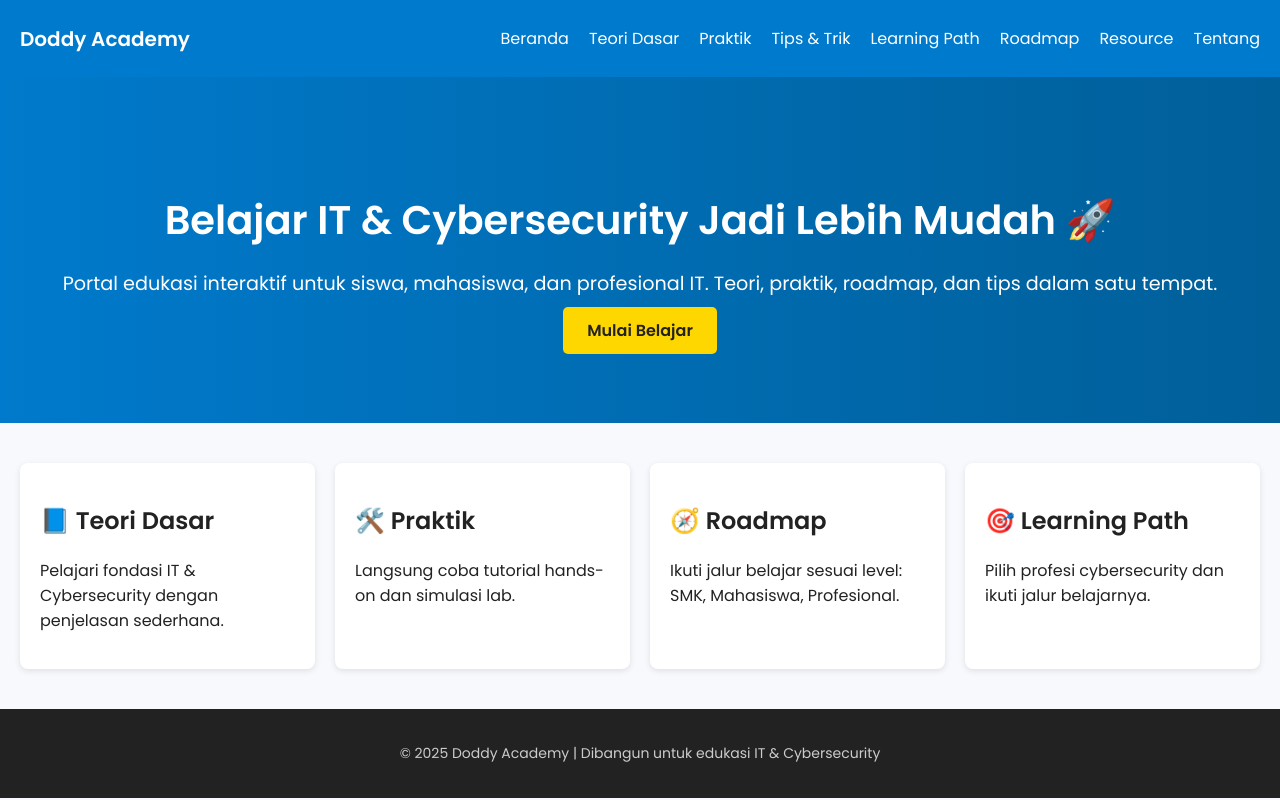
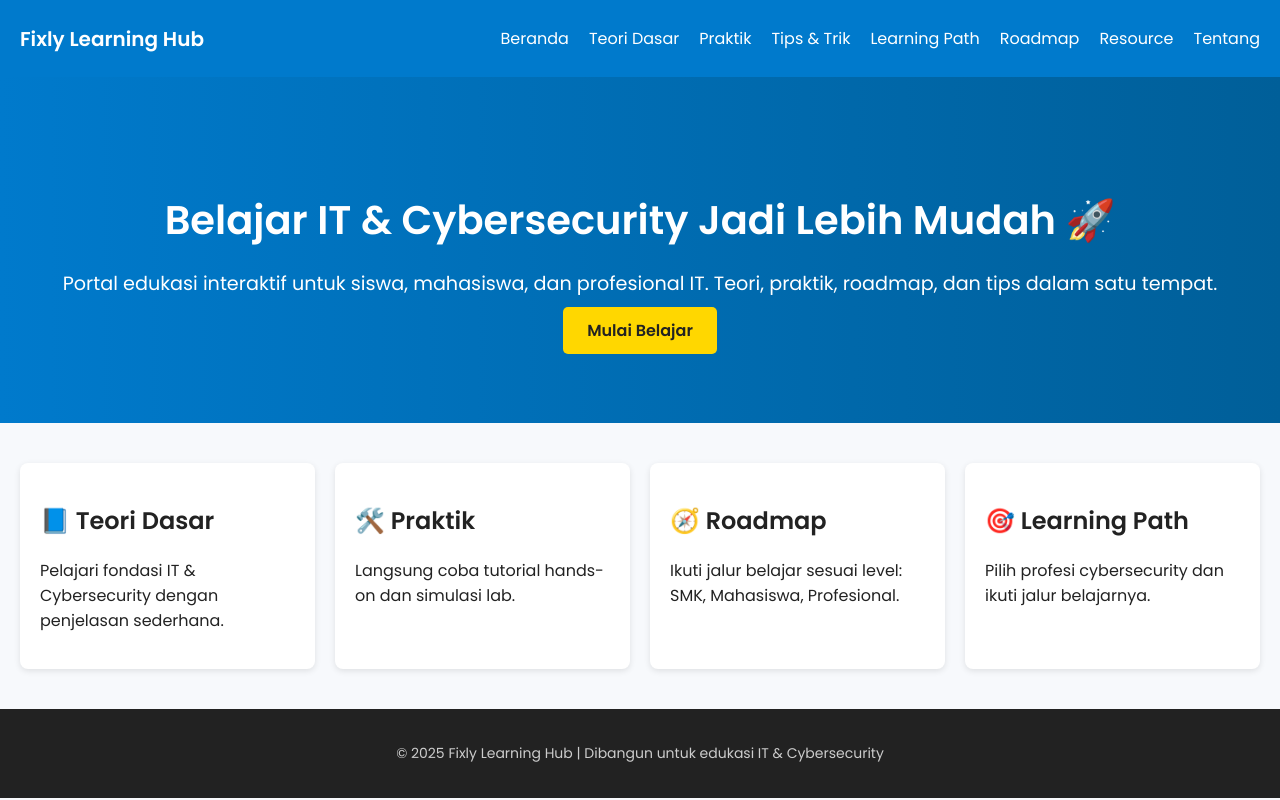
Before and after one commit to doddyferdiansyah/edudoy, a plain HTML site: page index.html in a window 1280 px wide. Drawn offline with Linux system fonts and the light colour scheme.

Commit message:
Update index.html

```diff
--- a/index.html
+++ b/index.html
@@ -9,7 +9,7 @@
 <body>
   <header>
     <nav>
-      <div class="logo">Doddy Academy</div>
+      <div class="logo">Fixly Learning Hub</div>
       <ul class="menu">
         <li><a href="index.html">Beranda</a></li>
         <li><a href="teori/index.html">Teori Dasar</a></li>
@@ -49,7 +49,7 @@
   </section>
 
   <footer>
-    <p>© 2025 Doddy Academy | Dibangun untuk edukasi IT & Cybersecurity</p>
+    <p>© 2025 Fixly Learning Hub | Dibangun untuk edukasi IT & Cybersecurity</p>
   </footer>
 </body>
 </html>
```
